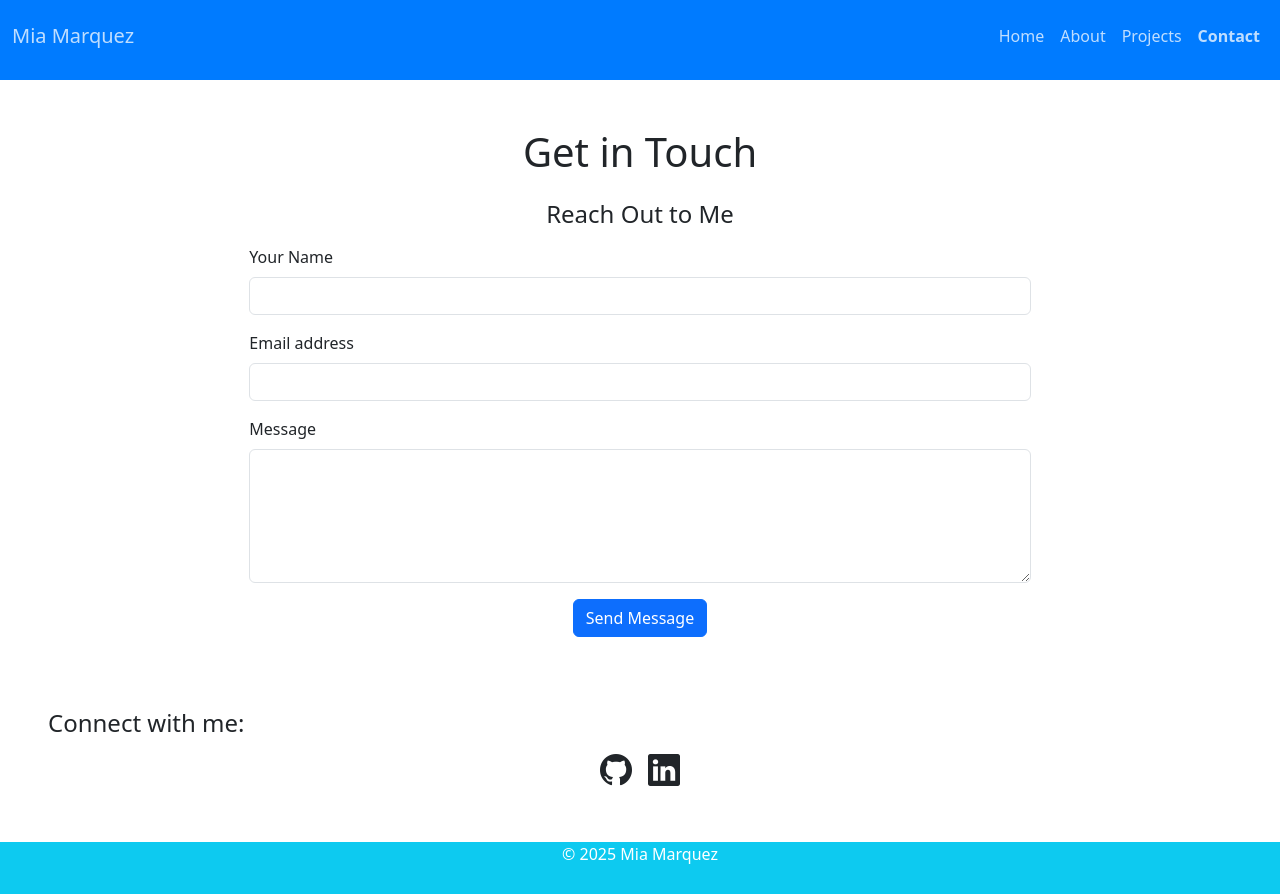
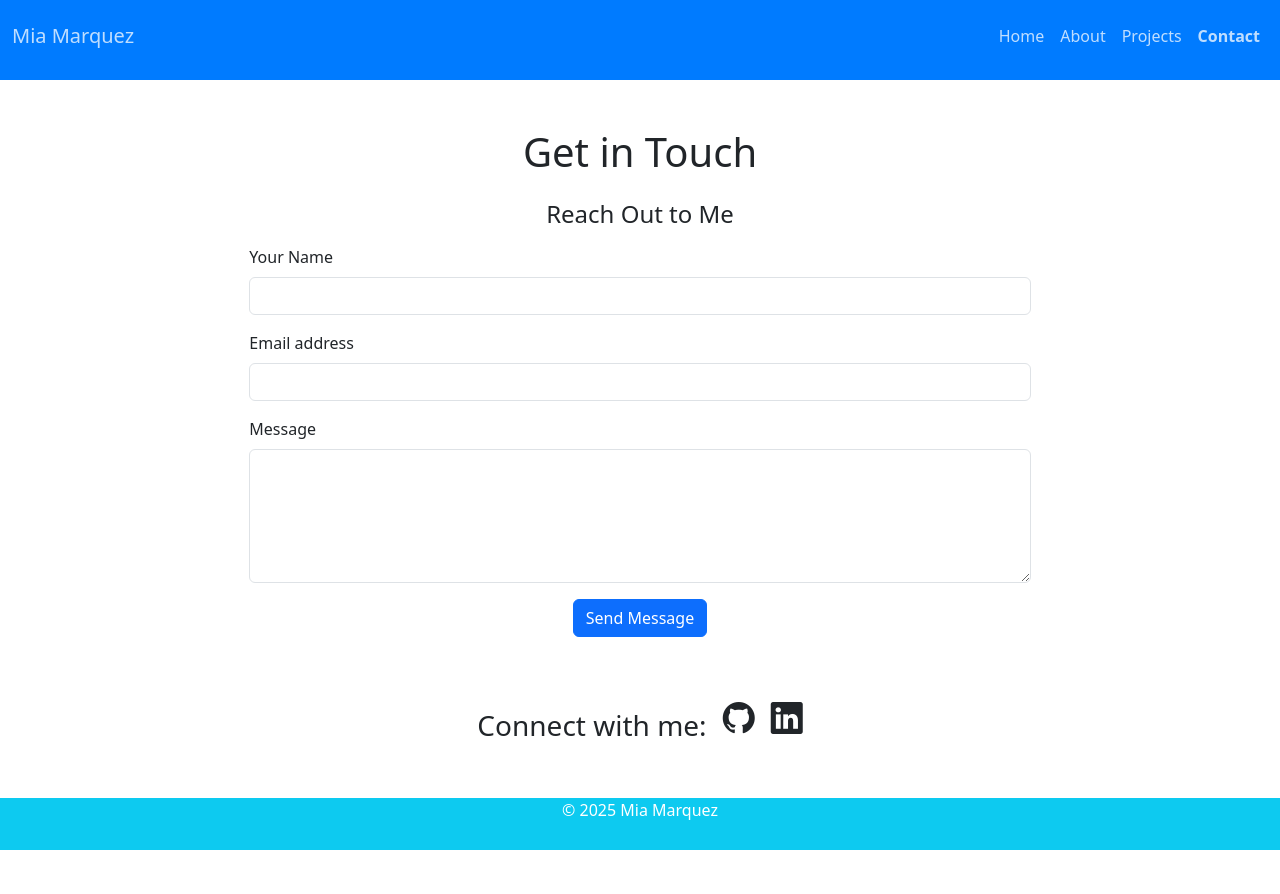
Before and after one commit to miamarquez1/personalportfolio, a React (Vite) app: page /#/contact in a window 1280 px wide. After the commit the page ends 850 px from the top, so only its background shows below. Built offline with nearby package versions, Linux system fonts and the light colour scheme.

Commit message:
Update Contact.jsx

```diff
--- a/src/pages/Contact.jsx
+++ b/src/pages/Contact.jsx
@@ -169,8 +169,9 @@ function Contact() {
         <div>
       {/* ... other contact form elements or text ... */}
 
-      <h4 className="mt-4">Connect with me:</h4>
+
       <Stack direction="horizontal" gap={3} className="justify-content-center fs-2"> {/* Adjust fs-2 for icon size */}
+      <h3 className="mt-4">Connect with me:</h3>
         <a
           href="https://github.com/miamarquez1"
           target="_blank"
```
